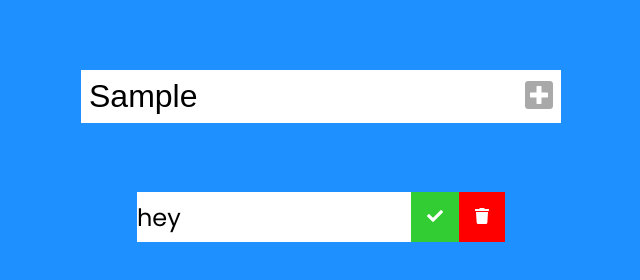
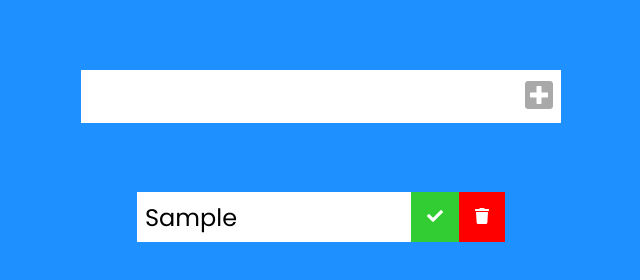
Before and after one commit to djzaragoza/todo-app-revamped, a plain HTML site: page index.html in a window 1280 px wide. Both pictures are taken after typing "Sample" into the empty fields and a click on the button 858 px from the left and 240 px from the top of the page. Shown: the part 144-424 px from the top of the page, without its empty margins (319-959 px from the left). Drawn offline with Linux system fonts and the light colour scheme.

Commit message:
adding todo clear field input value and padding for text in input field

```diff
--- a/app.js
+++ b/app.js
@@ -18,7 +18,7 @@ function addToDo(event) {
    todoDiv.classList.add('todo');
    // create Li
    const newTodo = document.createElement('li');
-   newTodo.innerText = 'hey';
+   newTodo.innerText = todoInput.value;
    newTodo.classList.add('todo-item');
    todoDiv.appendChild(newTodo);
    // check mark button
@@ -33,4 +33,6 @@ function addToDo(event) {
    todoDiv.appendChild(trashButton);
    // append to list
    todoList.appendChild(todoDiv);
+   // clear todo input value
+   todoInput.value = '';
 }
--- a/style.css
+++ b/style.css
@@ -79,3 +79,7 @@ form button:hover {
  .complete-btn {
     background: limegreen;
  }
+
+.todo-item {
+   padding: 0rem .5rem;
+}
```
